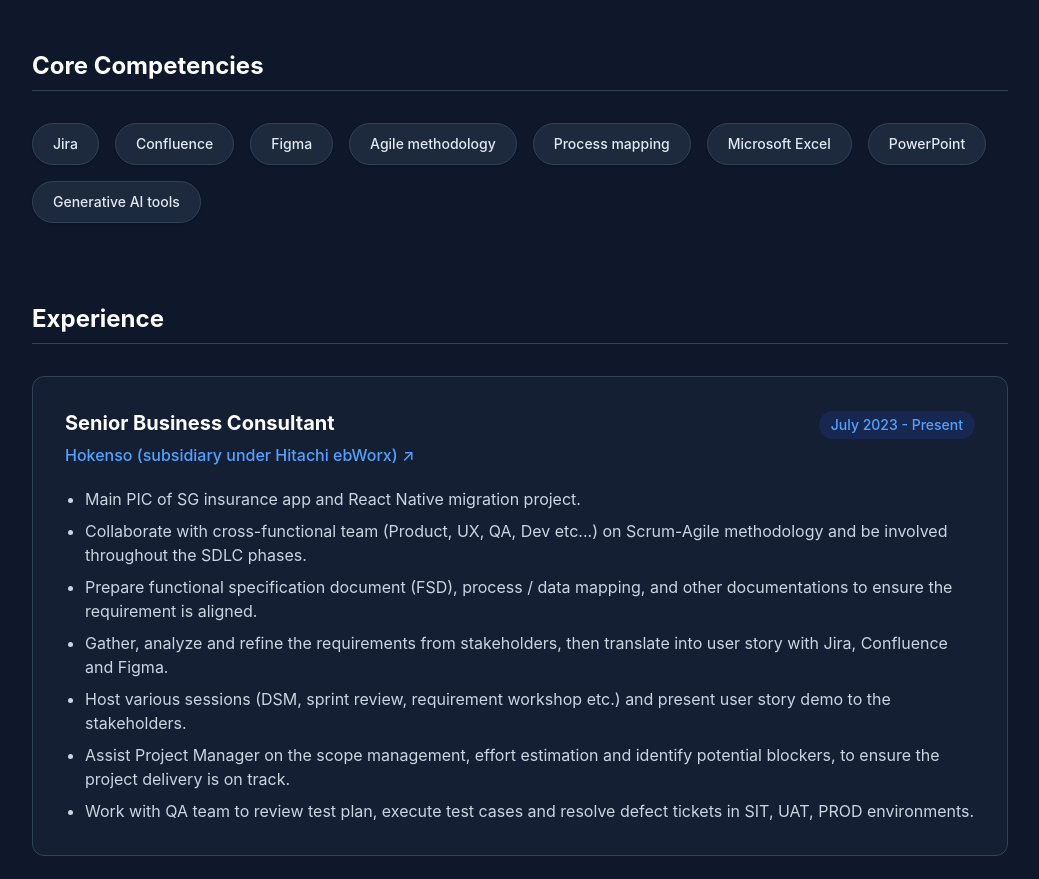
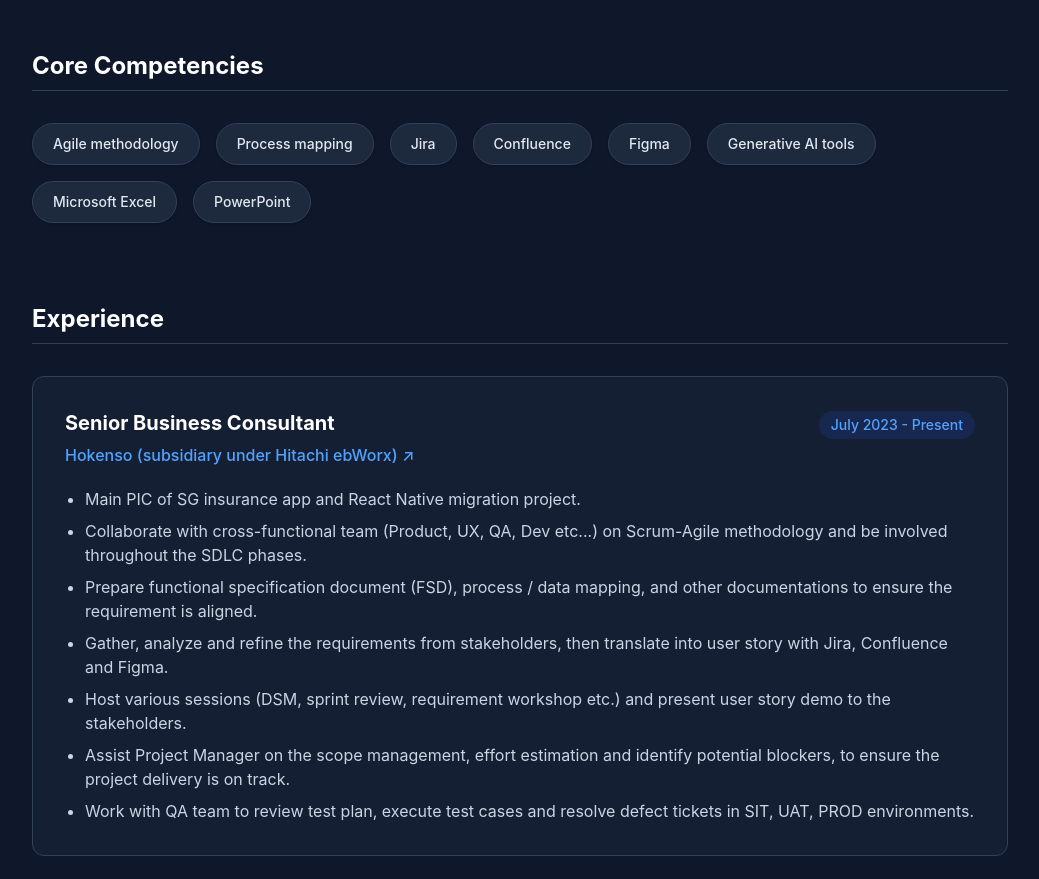
Before and after one commit to hoojunzhe/portfolio-website, a React (Vite) app: page / in a window 1280 px wide. Shown: the part 780-1659 px from the top of the page, without its empty margins (120-1159 px from the left). Built offline with nearby package versions, Linux system fonts and the light colour scheme.

Commit message:
Updated core competencies layout

```diff
--- a/src/App.jsx
+++ b/src/App.jsx
@@ -104,11 +104,13 @@
         {/* SKILLS SECTION */}
         <section>
           <h3 className="text-2xl font-bold border-b border-slate-700 pb-2 mb-8 text-white">Core Competencies</h3>
-          <div className="flex flex-wrap gap-3 md:gap-4">
-            {['Jira', 'Confluence', 'Figma', 'Agile methodology', 'Process mapping', 'Microsoft Excel', 'PowerPoint', 'Generative AI tools'].map((skill) => (
+          {/* Added justify-center for mobile to prevent lonely wrap elements, md:justify-start for desktop */}
+          <div className="flex flex-wrap justify-center md:justify-start gap-3 md:gap-4">
+            {/* Reordered array to balance text length and group logical tools together */}
+            {['Agile methodology', 'Process mapping', 'Jira', 'Confluence', 'Figma', 'Generative AI tools', 'Microsoft Excel', 'PowerPoint'].map((skill) => (
               <span
                 key={skill}
-                className="bg-slate-800 border border-slate-700 px-4 py-2 md:px-5 md:py-2.5 rounded-full text-sm font-medium text-slate-200 shadow-sm transition-all duration-300 hover:-translate-y-1 hover:bg-slate-700 hover:text-blue-300 hover:shadow-md hover:border-slate-500 cursor-default"
+                className="bg-slate-800 border border-slate-700 px-4 py-2 md:px-5 md:py-2.5 rounded-full text-sm font-medium text-slate-200 shadow-sm transition-all duration-300 hover:-translate-y-1 hover:bg-slate-700 hover:text-blue-300 hover:shadow-md hover:border-slate-500 cursor-default text-center"
               >
                 {skill}
               </span>
```
